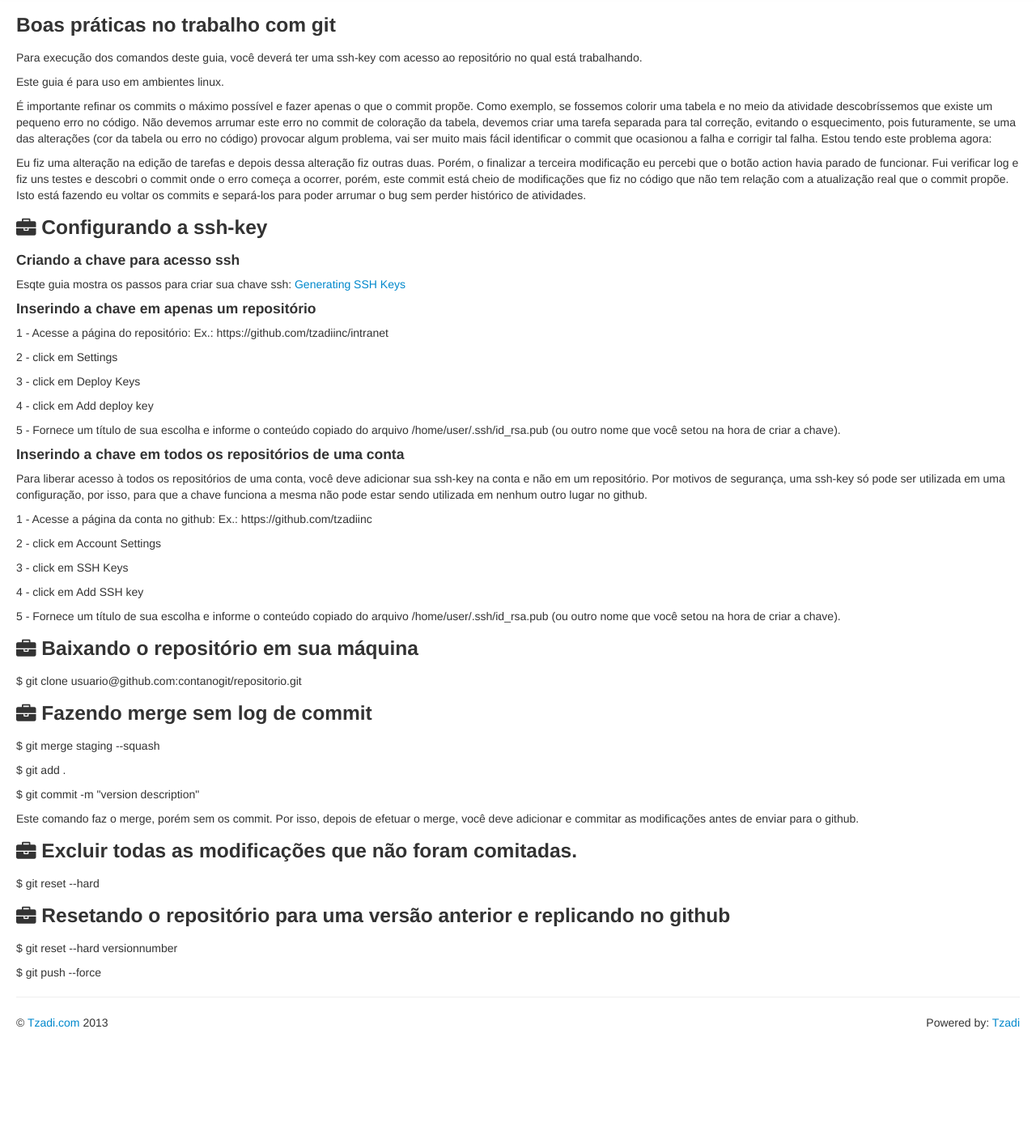
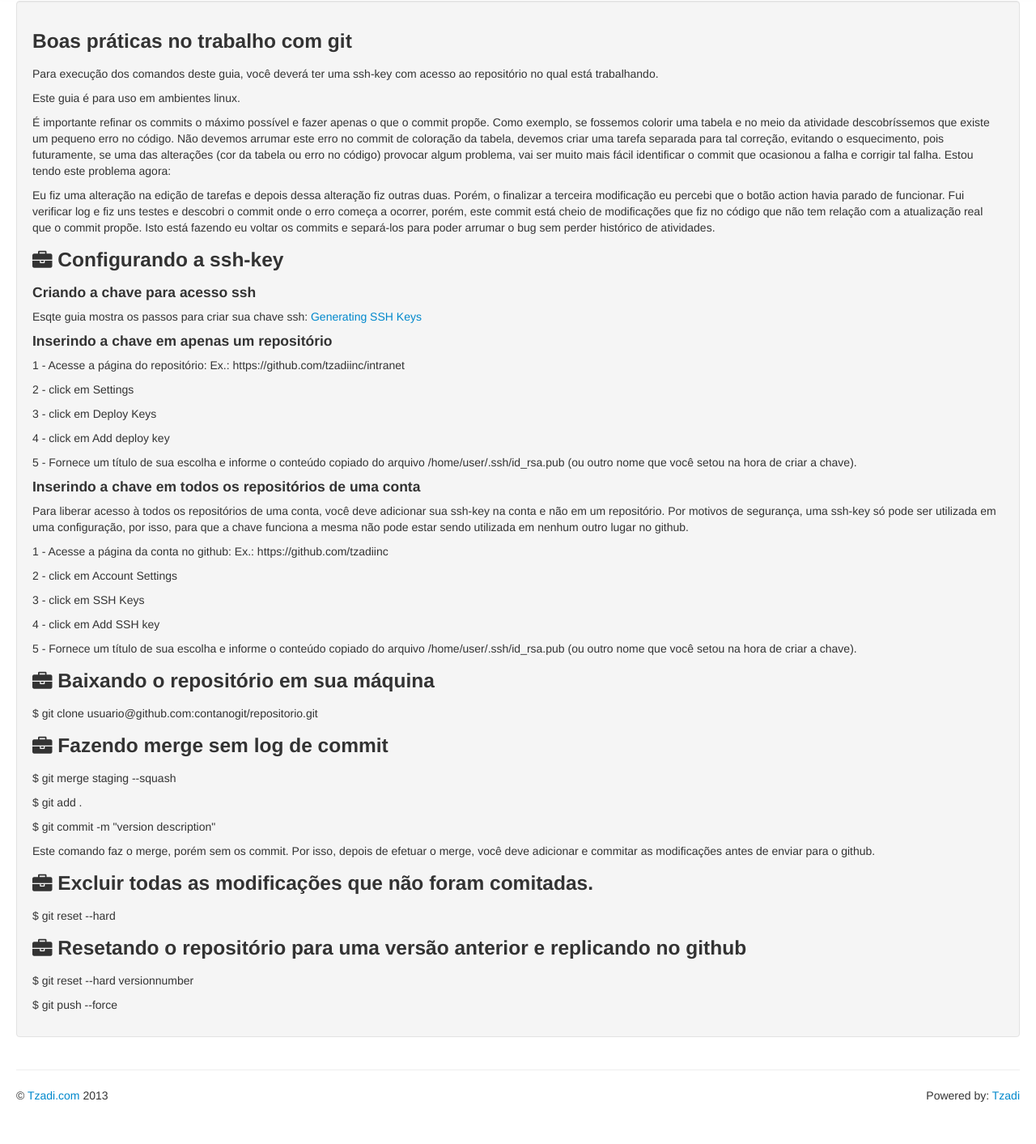
Before and after one commit to vinagreti/intranet, a CodeIgniter app: page /index.php/gp/git in a window 1280 px wide. Shown: the part 49-1462 px from the top of the page at 81% size. Before the commit the page ends 1320 px from the top, so only its background shows below. Run offline with CodeIgniter, Linux system fonts and the light colour scheme.

Commit message:
classe well colocado no html do content

```diff
--- a/application/views/template.php
+++ b/application/views/template.php
@@ -188,7 +188,11 @@
           <div class="globalAlert"></div>
         </div>
       </div>
-      {content}
+      <div class="row-fluid">
+        <div class="span12 well">
+          {content}
+        </div>
+      </div>
       <hr>
       <footer>
         <p class="pull-left">&copy; <a target="_blank" href="http://tzadi.com">Tzadi.com</a> 2013</p>
```
